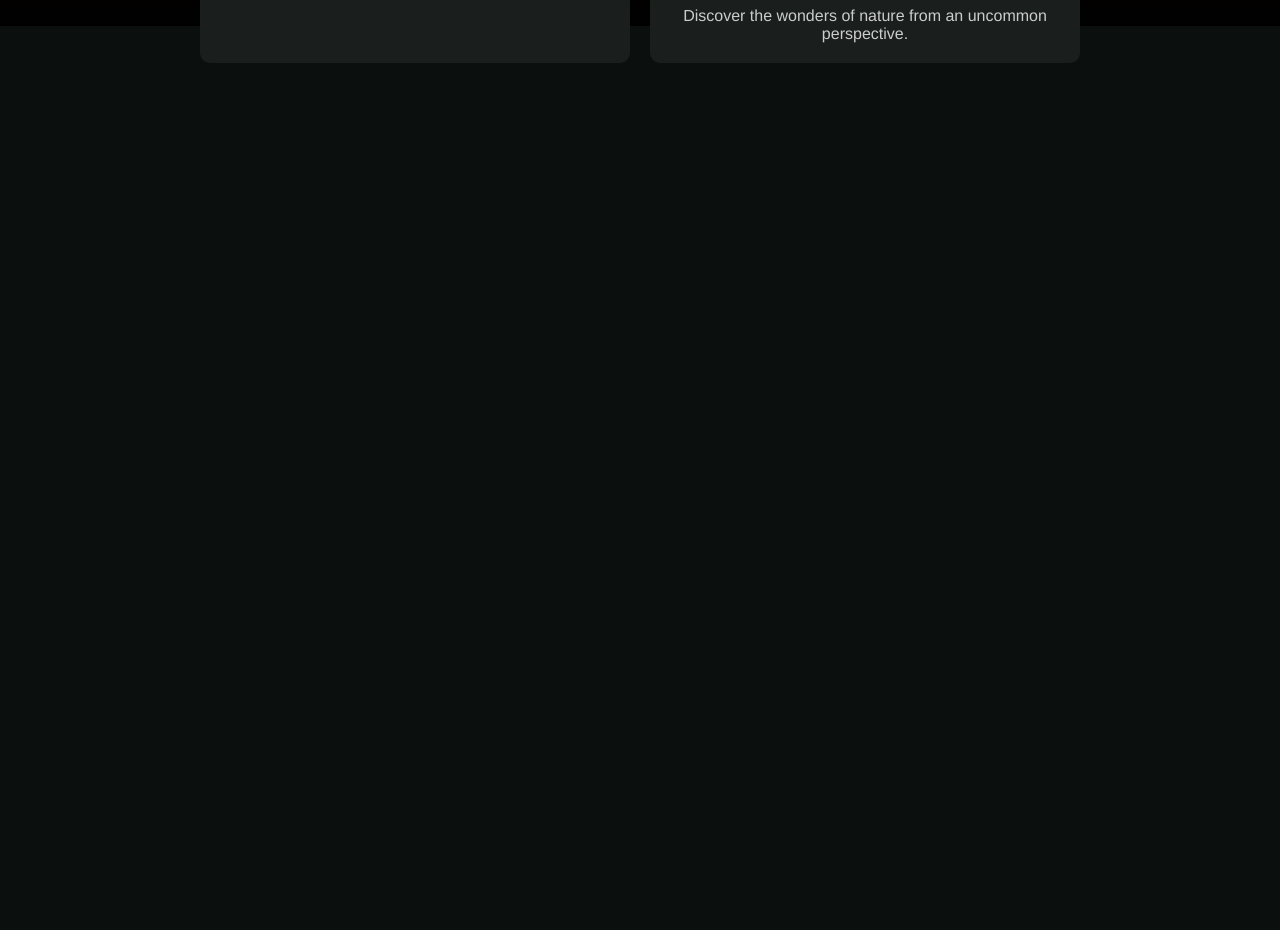
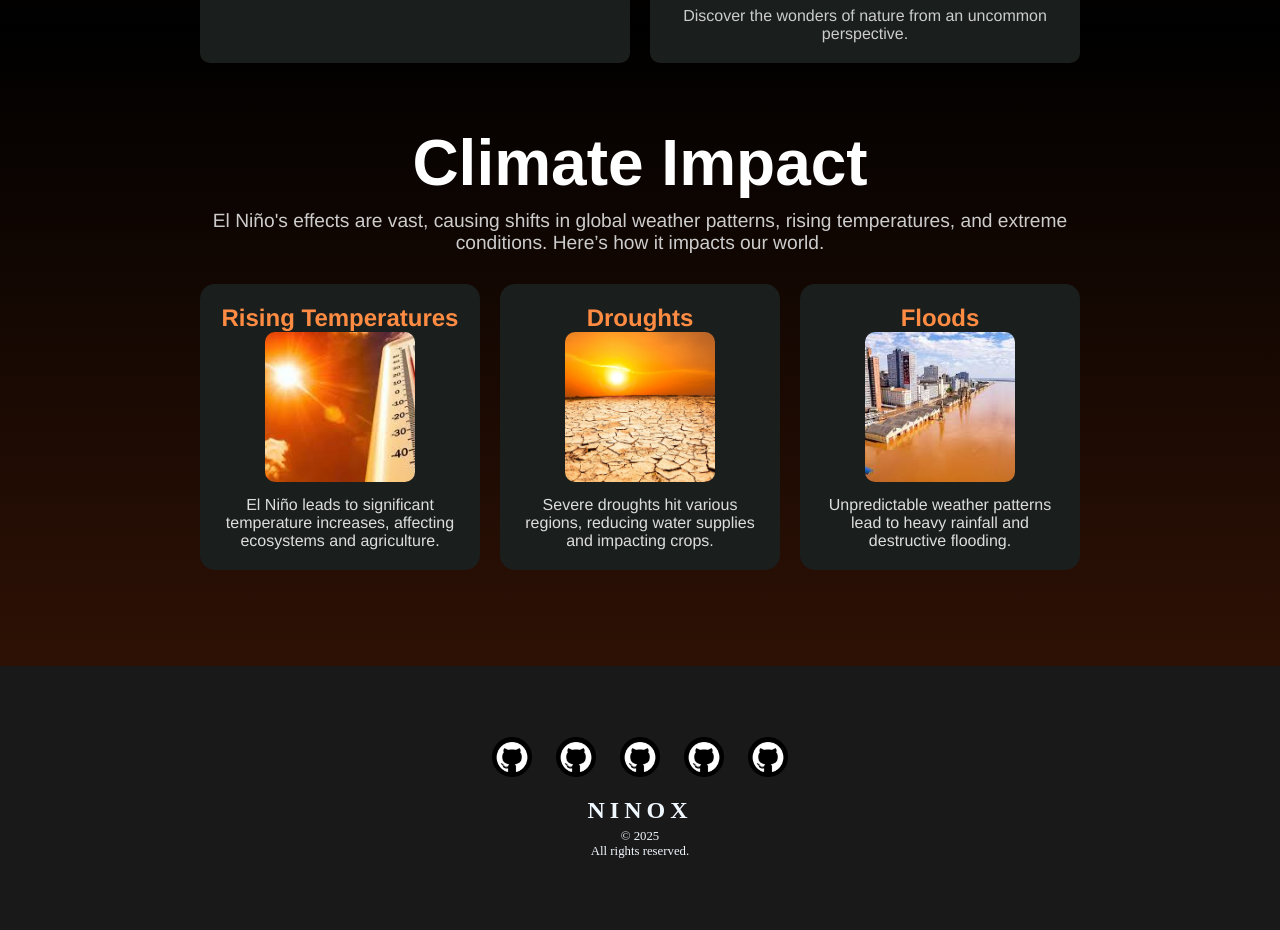
Before and after one commit to DomeldManangan/DT-PitchDeck-Sigma_Legends, a plain HTML site: page index.html in a window 1280 px wide. Shown: the part 1414-2344 px from the top of the page. Before the commit the page ends 1477 px from the top, so only its background shows below. Drawn offline with nearby package versions, Linux system fonts and the light colour scheme; a web font is replaced by a local one.

Commit message:
refactor(landing): improved codes

```diff
--- a/assets/css/footer.css
+++ b/assets/css/footer.css
@@ -0,0 +1,113 @@
+/* Footer Section */
+
+footer {
+    display: flex;
+    flex-direction: column;
+}
+
+
+.footer_color {
+    background-color: #1a1919;
+    padding: 2rem 0;
+    width: 100%;
+}
+
+.footer_container {
+    display: flex;
+    flex-direction: column;
+    align-items: center;
+    justify-content: center;
+    flex-wrap: wrap; /* Allows wrapping on small screens */
+    min-height: 200px; /* Prevents overlap */
+    padding: 1rem; /* Adds spacing */
+    position: relative;
+    z-index: 2; /* Keeps footer above other elements */
+}
+
+/* Social Icons */
+.icons_container {
+    display: flex;
+    flex-wrap: wrap;
+    gap: 1.5rem; /* Ensures proper spacing */
+    justify-content: center;
+    align-items: center;
+}
+
+.icons_resize {
+    width: 40px;
+    transition: transform 0.3s ease, filter 0.3s ease;
+}
+
+.icons_resize:hover {
+    transform: scale(1.2); /* Slight zoom effect */
+    filter: brightness(1.5); /* Brightens the icon */
+}
+
+/* Tooltip Styling */
+.icon_link {
+    position: relative;
+}
+
+.icon_link::after {
+    content: attr(data-name); /* Display name dynamically */
+    position: absolute;
+    bottom: -30px; /* Position below the icon */
+    left: 50%;
+    transform: translateX(-50%);
+    background-color: rgba(0, 0, 0, 0.8);
+    color: white;
+    font-size: 0.8rem;
+    padding: 5px 10px;
+    border-radius: 5px;
+    opacity: 0;
+    visibility: hidden;
+    white-space: nowrap;
+    transition: opacity 0.3s ease, visibility 0.3s ease;
+}
+
+.icon_link:hover::after {
+    opacity: 1;
+    visibility: visible;
+}
+
+/* Copyright Section */
+.footer_copyright {
+    margin-top: 1rem;
+    text-align: center;
+    color: aliceblue;
+    width: 100%;
+}
+
+.copyright {
+    font-family: Expletus sans;
+    font-size: 1.5rem;
+    font-weight: 900;
+    margin: 0;
+    letter-spacing: 5px;
+    text-align: center;
+}
+
+.copyright2 {
+    font-family: Expletus sans;
+    font-size: 0.8rem;
+    font-weight: 200;
+    margin: 5px 0 0;
+}
+
+/* Responsive Fix */
+@media (max-width: 600px) {
+    .footer_container {
+        flex-direction: column;
+        align-items: center;
+        text-align: center;
+    }
+
+    .icons_container {
+        flex-direction: column;
+        gap: 1rem;
+    }
+
+    .icons_resize {
+        width: 35px; /* Slightly smaller icons on small screens */
+    }
+}
--- a/assets/css/style.css
+++ b/assets/css/style.css
@@ -170,3 +170,123 @@ body {
     padding-bottom: 2rem;
     padding-top: 1rem;
 }
+
+
+/* Climate Impact Section */
+.climate-impact {
+    padding: 100px 200px;
+    text-align: center;
+    height: 80vh;
+    display: flex;
+    flex-direction: column;
+    background-image: linear-gradient(180deg, rgb(0, 0, 0), rgb(46, 17, 5));
+}
+
+.climate-impact h2 {
+    font-size: 4rem;
+    font-family: 'Expletus Sans', sans-serif;
+    color: #fff;
+}
+
+.climate-impact p {
+    font-size: 1.2rem;
+    color: #ccc;
+    margin-top: 10px;
+}
+
+/* Impact Cards Container */
+.impact-cards {
+    display: grid;
+    grid-template-columns: repeat(3, 1fr);
+    gap: 20px;
+    margin-top: 30px;
+}
+
+/* Card Styling */
+.impact-cards .card {
+    background-color: #1a1f1e;
+    padding: 20px;
+    border-radius: 15px;
+    text-align: center;
+    transition: transform 0.4s ease-in-out, box-shadow 0.4s ease-in-out;
+    position: relative;
+    overflow: hidden;
+    cursor: pointer;
+}
+
+/* Cool Hover Effect */
+.impact-cards .card:hover {
+    transform: translateY(-10px) scale(1.05);
+    box-shadow: 0px 10px 20px rgba(255, 140, 66, 0.3);
+}
+
+/* Hover Glow Effect */
+.impact-cards .card::before {
+    content: "";
+    position: absolute;
+    top: -50%;
+    left: -50%;
+    width: 200%;
+    height: 200%;
+    background: radial-gradient(circle, rgba(255, 140, 66, 0.2) 20%, transparent 80%);
+    opacity: 0;
+    transition: opacity 0.4s ease-in-out;
+}
+
+.impact-cards .card:hover::before {
+    opacity: 1;
+}
+
+/* Card Content */
+.impact-cards .card h3 {
+    font-size: 24px;
+    color: #ff8c42;
+    transition: color 0.3s ease-in-out;
+}
+
+.impact-cards .card:hover h3 {
+    color: #ffae66;
+}
+
+/* Card Text */
+.impact-cards .card p {
+    font-size: 1rem;
+    color: #ddd;
+    transition: color 0.3s ease-in-out;
+}
+
+.impact-cards .card:hover p {
+    color: #fff;
+}
+
+/* Card Image Styling */
+.impact-cards img {
+    width: 100%;
+    max-width: 150px; /* Set a max width */
+    height: 150px; /* Set a fixed height */
+    object-fit: cover; /* Ensures images are not stretched */
+    border-radius: 10px;
+    transition: transform 0.3s ease-in-out;
+}
+
+/* Image Hover Effect */
+.impact-cards .card:hover img {
+    transform: scale(1.1);
+}
+
+/* Responsive Layout */
+@media (max-width: 900px) {
+    .impact-cards {
+        grid-template-columns: repeat(2, 1fr);
+    }
+}
+
+@media (max-width: 600px) {
+    .impact-cards {
+        grid-template-columns: repeat(1, 1fr);
+    }
+    .climate-impact {
+        padding: 50px 20px;
+        height: auto;
+    }
+}
--- a/assets/js/script.js
+++ b/assets/js/script.js
@@ -12,3 +12,18 @@ window.addEventListener("scroll", function () {
     }
     lastScrollTop = scrollTop;
 });
+
+document.querySelectorAll('.impact-cards .card').forEach(card => {
+    card.addEventListener('mousemove', (e) => {
+        const { offsetX, offsetY, target } = e;
+        const { clientWidth, clientHeight } = target;
+        const xRotation = ((offsetY - clientHeight / 2) / clientHeight) * 10;
+        const yRotation = ((offsetX - clientWidth / 2) / clientWidth) * -10;
+
+        card.style.transform = `rotateX(${xRotation}deg) rotateY(${yRotation}deg) scale(1.05)`;
+    });
+
+    card.addEventListener('mouseleave', () => {
+        card.style.transform = 'rotateX(0deg) rotateY(0deg) scale(1)';
+    });
+});
--- a/index.html
+++ b/index.html
@@ -67,11 +67,61 @@
           </div>
       </section>
 
+
+      <section class="climate-impact">
+        <h2>Climate Impact</h2>
+        <p>El Niño's effects are vast, causing shifts in global weather patterns, rising temperatures, and extreme conditions. Here’s how it impacts our world.</p>
+        <div class="impact-cards">
+            <div class="card">
+                <h3>Rising Temperatures</h3>
+                <img src="./assets/img/Rising Temperatures.jpg" alt="temperature">
+                <p>El Niño leads to significant temperature increases, affecting ecosystems and agriculture.</p>
+            </div>
+            <div class="card">
+                <h3>Droughts</h3>
+                <img src="./assets/img/Droughts.jpg" alt="drought">
+                <p>Severe droughts hit various regions, reducing water supplies and impacting crops.</p>
+            </div>
+            <div class="card">
+                <h3>Floods</h3>
+                <img src="./assets/img/images.jpg" alt="flood">
+                <p>Unpredictable weather patterns lead to heavy rainfall and destructive flooding.</p>
+            </div>
+        </div>
+    </section>
+
+
       <script src="./assets/js/script.js"></script>
 </body>
 
 <footer>
-
-</footer>
+    <section class="footer_color">
+      <div class="footer_container">
+        <div class="icons_container">
+          <a href="https://github.com/DomeldManangan" class="icon_link" data-name="Domeld Manangan">
+            <img src="./pages/about us/assets/img/github.png" class="icons_resize">
+          </a>
+          <a href="https://github.com/Seanmojica17" class="icon_link" data-name="Sean Mojica">
+            <img src="./pages/about us/assets/img/github.png" class="icons_resize">
+          </a>
+          <a href="https://github.com/JOHNARVINTUM" class="icon_link" data-name="John Arvin Tum">
+            <img src="./pages/about us/assets/img/github.png" class="icons_resize">
+          </a>
+          <a href="https://github.com/GodwinAblao" class="icon_link" data-name="Godwin Ablao">
+            <img src="./pages/about us/assets/img/github.png" class="icons_resize">
+          </a>
+          <a href="https://github.com/LuisHafalla" class="icon_link" data-name="Luis Hafalla">
+            <img src="./pages/about us/assets/img/github.png" class="icons_resize">
+          </a>
+        </div>
+        <div class="footer_copyright">
+          <p class="copyright">NINOX</p>
+          <p class="copyright2">
+            &copy; 2025<br>All rights reserved.
+          </p>
+        </div>
+      </div>
+    </section>
+  </footer>
 
 </html>
```
Also changed, not shown: assets/img/Droughts.jpg (added), assets/img/Rising Temperatures.jpg (added), assets/img/images.jpg (added).
